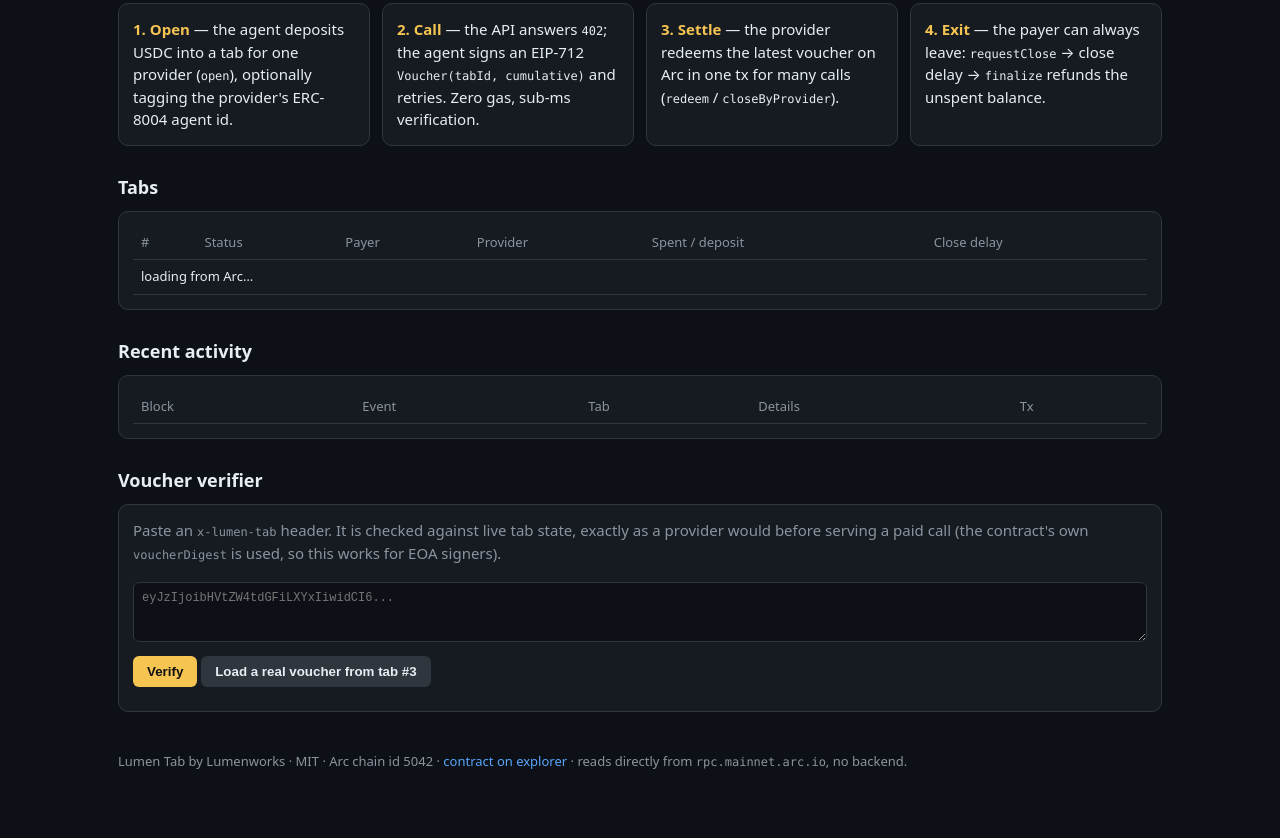
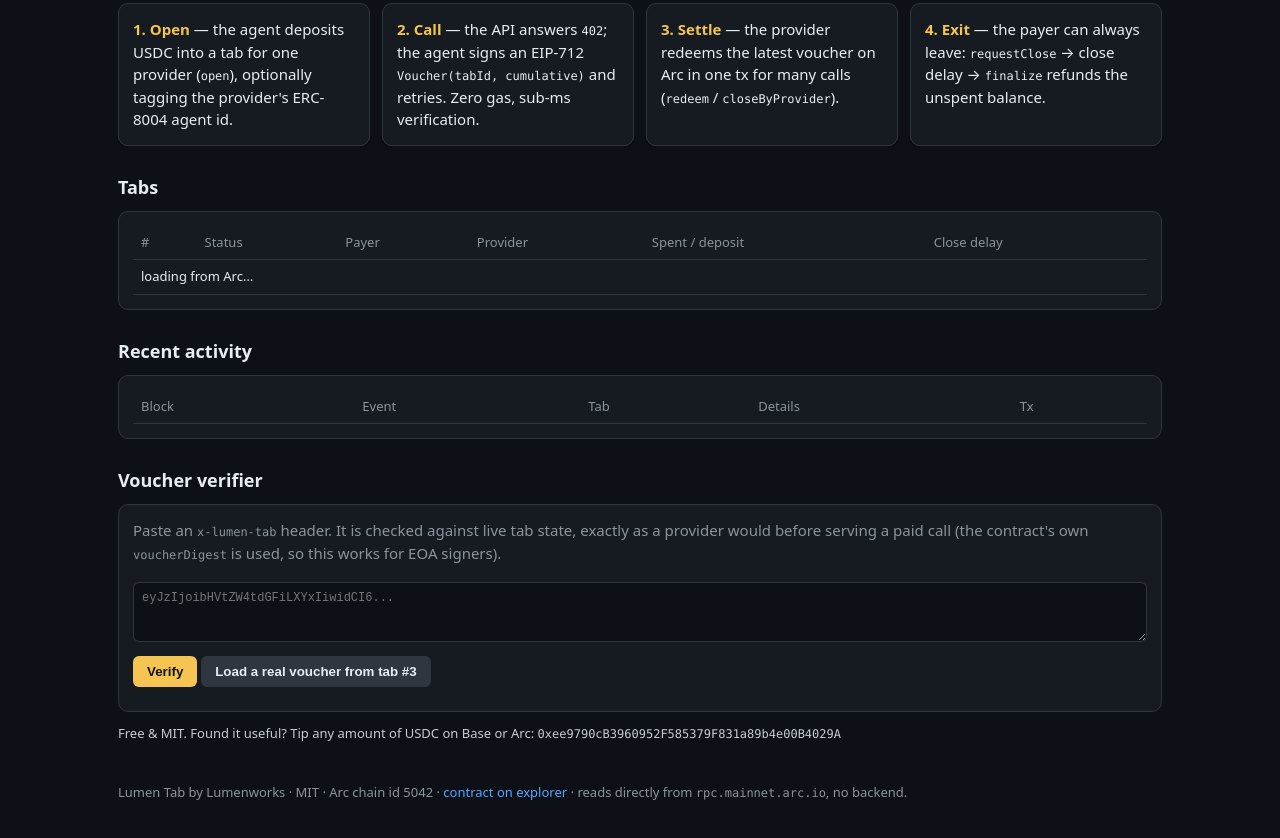
Before and after one commit to Dansgit2b/lumen-tab, a website: page docs/index.html in a window 1280 px wide. Shown: the part 280-1118 px from the top of the page. Drawn offline with nearby package versions, Linux system fonts and the light colour scheme.

Commit message:
Add tip address to page

```diff
--- a/docs/index.html
+++ b/docs/index.html
@@ -62,7 +62,8 @@
     <div class="res mono" id="vout"></div>
   </div>
 
-  <footer>Lumen Tab by Lumenworks · MIT · Arc chain id 5042 · <a id="srcLink" href="#">contract on explorer</a> · reads directly from <code>rpc.mainnet.arc.io</code>, no backend.</footer>
+  <div id="support" style="margin:12px 0;font-size:13px;opacity:.85">Free &amp; MIT. Found it useful? Tip any amount of USDC on Base or Arc: <code style="user-select:all">0xee9790cB3960952F585379F831a89b4e00B4029A</code></div>
+<footer>Lumen Tab by Lumenworks · MIT · Arc chain id 5042 · <a id="srcLink" href="#">contract on explorer</a> · reads directly from <code>rpc.mainnet.arc.io</code>, no backend.</footer>
 </main>
 <script type="module">
 import { createPublicClient, http, formatUnits, recoverAddress } from "https://esm.sh/viem@2.57.4";
```
